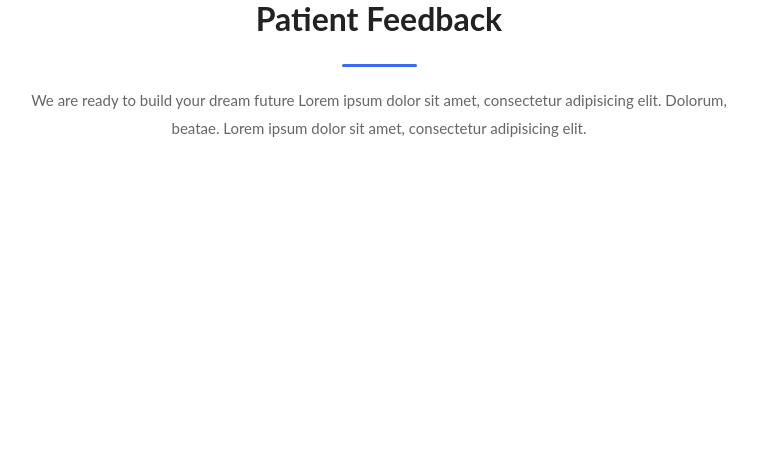
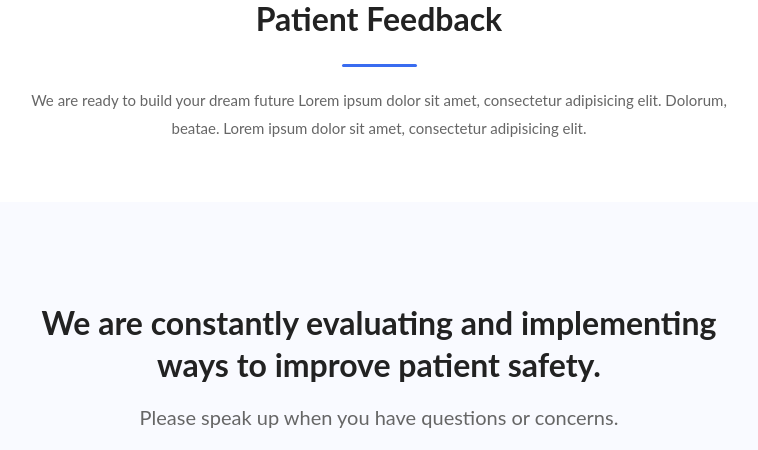
Before and after one commit to Emin-dev/ProMedi, a web app: file index.html in a window 1280 px wide. Shown: the part 3716-4166 px from the top of the page, without its empty margins (261-1019 px from the left). Before the commit the page ends 3853 px from the top, so only its background shows below. Run offline with its HTML, style and script files only (its server is not run), Linux system fonts and the light colour scheme; some libraries are stand-ins or nearby versions; some web fonts are replaced.

Commit message:
constantly

```diff
--- a/Assets/Style/_Feedback.scss
+++ b/Assets/Style/_Feedback.scss
@@ -1,4 +1,5 @@
 #Feedback {
+  padding-bottom: 60px;
   .center {
     .pbox {
       border: 1px solid $mc;
--- /dev/null
+++ b/Assets/Style/_constantly.scss
@@ -0,0 +1,39 @@
+#constantly {
+    position: relative;
+    background-color: #f9faff;
+    padding: 100px 0px;
+  .content {
+    max-width: 700px;
+    margin: auto;
+    text-align: center;
+    h3 {
+      font-weight: bold;
+      font-size: 32px;
+      line-height: 42px;
+      margin: 0;
+    }
+    p {
+      font-size: 20px;
+      margin: 15px 0 0px;
+      color: #666666;
+    }
+  }
+  .callnum {
+    font-size: 35px;
+    font-weight: bold;
+    color: $mc;
+    margin-top: 25px;
+  }
+  .imgbox {
+    position: absolute;
+    bottom: 0;
+    img{
+        max-width: 210px;
+    }
+  }
+  @media (max-width: 1200px)  {
+    .imgbox{
+        display: none;
+    }
+  }
+}
--- a/Assets/Style/style.css
+++ b/Assets/Style/style.css
@@ -980,6 +980,10 @@ ul {
   color: #ffffff;
 }
 
+#Feedback {
+  padding-bottom: 60px;
+}
+
 #Feedback .center .pbox {
   border: 1px solid #396cf0;
 }
@@ -1076,4 +1080,51 @@ ul {
 #Feedback .owl-prev {
   left: -1%;
 }
+
+#constantly {
+  position: relative;
+  background-color: #f9faff;
+  padding: 100px 0px;
+}
+
+#constantly .content {
+  max-width: 700px;
+  margin: auto;
+  text-align: center;
+}
+
+#constantly .content h3 {
+  font-weight: bold;
+  font-size: 32px;
+  line-height: 42px;
+  margin: 0;
+}
+
+#constantly .content p {
+  font-size: 20px;
+  margin: 15px 0 0px;
+  color: #666666;
+}
+
+#constantly .callnum {
+  font-size: 35px;
+  font-weight: bold;
+  color: #396cf0;
+  margin-top: 25px;
+}
+
+#constantly .imgbox {
+  position: absolute;
+  bottom: 0;
+}
+
+#constantly .imgbox img {
+  max-width: 210px;
+}
+
+@media (max-width: 1200px) {
+  #constantly .imgbox {
+    display: none;
+  }
+}
 /*# sourceMappingURL=style.css.map */
--- a/Assets/Style/style.scss
+++ b/Assets/Style/style.scss
@@ -32,3 +32,4 @@ $mc:#396cf0;
 @import"Expert";
 @import"Appointment";
 @import"Feedback";
+@import"constantly";
--- a/Assets/js/app.js
+++ b/Assets/js/app.js
@@ -55,7 +55,7 @@ $(document).ready(function () {
 
 
   setTimeout(function () {
-   // console.log("corusel");
+    console.log("corusel");
 
     $("#owl-carousel2").owlCarousel({
       nav: true,
@@ -76,7 +76,7 @@ $(document).ready(function () {
     }
     );
   }
-    , 1000)
+    , 5000)
 
 
   // $(function () {
--- a/index.html
+++ b/index.html
@@ -325,7 +325,7 @@
         <div class="container">
             <div class="row">
                 <div class="col-12 xet">
-                    <h1>Our Departments</h1>
+                    <h1>Our Expert Doctors</h1>
                     <h5>We are ready to build your dream future Lorem ipsum dolor sit amet, consectetur adipisicing
                         elit. Dolorum, beatae. Lorem ipsum dolor sit amet, consectetur adipisicing elit.</h5>
                 </div>
@@ -491,6 +491,25 @@
     </section>
 
 
+    <section id="constantly">
+        <div class="container">
+            <div class="content">
+                <h3>We are constantly evaluating and implementing ways to improve patient safety.</h3>
+                <p>Please speak up when you have questions or concerns.</p>
+
+                <div class="callnum">
+                    <i class="fas fa-phone-alt"></i>
+                    1-604-555-5555
+                </div>
+            </div>
+
+            <div class="imgbox">
+                <img src="Assets/imgs/doctor.png" alt="Doctor">
+            </div>
+        </div>
+    </section>
+
+
     <script src="Assets/js/jquery2.js"></script>
     <script type="text/javascript"
         src="https://ajax.googleapis.com/ajax/libs/jqueryui/1.8.11/jquery-ui.min.js"></script>
```
Also changed, not shown: 1 other file.
